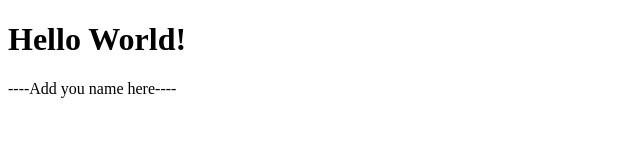
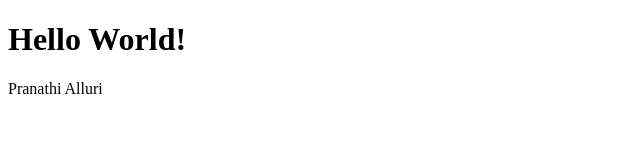
Before and after one commit to pranathi13/ic1, a plain HTML site: page index.html in a window 1280 px wide. Shown: the full height of the page, 0-640 px from the left. Drawn offline with Linux system fonts and the light colour scheme.

Commit message:
Add name to index.html

```diff
--- a/index.html
+++ b/index.html
@@ -6,7 +6,7 @@
 
 <p>
 
-----Add you name here----
+Pranathi Alluri
 
 </p>
 
```
